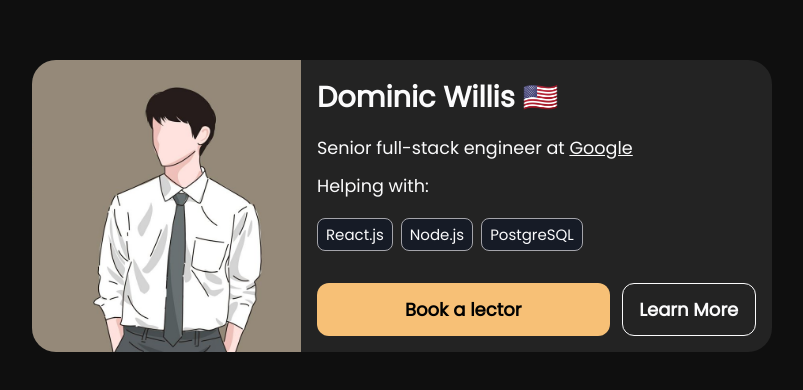
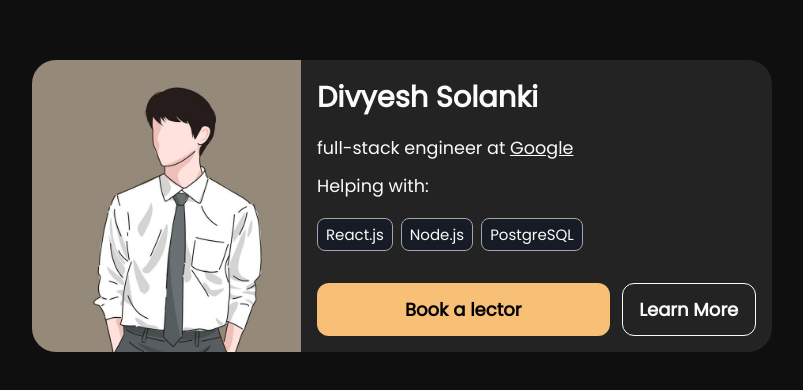
Before and after one commit to Divyeshs2303/Profile-Card, a plain HTML site: page index.html in a window 1280 px wide. Shown: the part 218-608 px from the top of the page, without its empty margins (238-1041 px from the left). Drawn offline with Linux system fonts and the light colour scheme.

Commit message:
profile-card

```diff
--- a/index.html
+++ b/index.html
@@ -21,9 +21,9 @@
                     <img src="assets/profile.jpg" alt="profile">
                 </div>
                 <div class='content'>
-                    <h2>Dominic Willis 🇺🇸</h2>
+                    <h2>Divyesh Solanki</h2>
                     <p>
-                        Senior full-stack engineer at
+                        full-stack engineer at
                         <a href="https://google.com" title="Google">
                             Google
                         </a>
```
